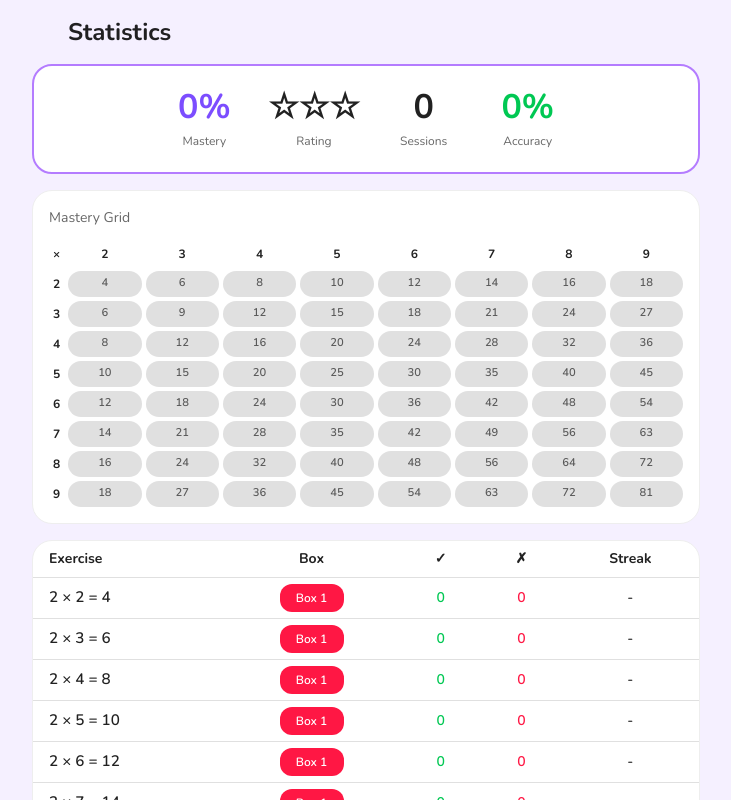
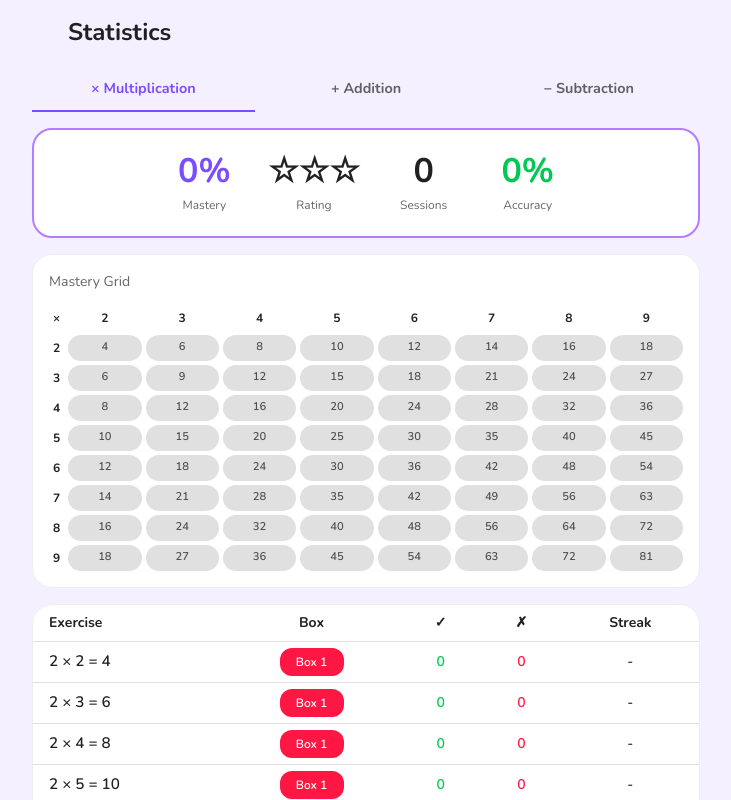
Before and after one commit to vnabatov/math-trainer, a React (Vite) app: page /#/stats in a window 1280 px wide. Shown: the top 800 px of the page, without its empty margins (274-1005 px from the left). Built offline with nearby package versions, Linux system fonts and the light colour scheme; some icons are missing.

Commit message:
feat: add addition and subtraction tabs (numbers 1-9)

```diff
--- a/src/pages/HomePage.jsx
+++ b/src/pages/HomePage.jsx
@@ -6,35 +6,49 @@ import Button from '@mui/material/Button';
 import Chip from '@mui/material/Chip';
 import Paper from '@mui/material/Paper';
 import Stack from '@mui/material/Stack';
+import Tabs from '@mui/material/Tabs';
+import Tab from '@mui/material/Tab';
 import PlayArrowRounded from '@mui/icons-material/PlayArrowRounded';
 import BarChartRounded from '@mui/icons-material/BarChartRounded';
-import { loadData, saveData, saveSelectedNumbers } from '../utils/storage';
+import { loadData, saveData, saveSelections, OPERATIONS } from '../utils/storage';
 
-const ALL_NUMBERS = [2, 3, 4, 5, 6, 7, 8, 9];
+const OP_KEYS = ['multiply', 'add', 'subtract'];
 
 export default function HomePage() {
   const navigate = useNavigate();
-  const [selected, setSelected] = useState([2, 3, 4, 5]);
+  const [operation, setOperation] = useState('multiply');
+  const [selections, setSelections] = useState({
+    multiply: [2, 3, 4, 5],
+    add: [1, 2, 3, 4, 5],
+    subtract: [1, 2, 3, 4, 5],
+  });
 
   useEffect(() => {
     const data = loadData();
-    if (data.selectedNumbers && data.selectedNumbers.length > 0) {
-      setSelected(data.selectedNumbers);
+    if (data.selections) {
+      setSelections(data.selections);
+    }
+    if (data.selectedOperation) {
+      setOperation(data.selectedOperation);
     }
   }, []);
 
+  const currentNumbers = OPERATIONS[operation].numbers;
+  const selected = selections[operation] || [];
+
   const toggleNumber = (num) => {
-    setSelected((prev) => {
-      const next = prev.includes(num)
-        ? prev.filter((n) => n !== num)
-        : [...prev, num].sort();
-      return next;
+    setSelections((prev) => {
+      const current = prev[operation] || [];
+      const next = current.includes(num)
+        ? current.filter((n) => n !== num)
+        : [...current, num].sort((a, b) => a - b);
+      return { ...prev, [operation]: next };
     });
   };
 
   const handleStart = () => {
     const data = loadData();
-    const updated = saveSelectedNumbers(data, selected);
+    const updated = saveSelections(data, operation, selected);
     saveData(updated);
     navigate('/train');
   };
@@ -69,22 +83,44 @@ export default function HomePage() {
       <Typography
         variant="h6"
         color="text.secondary"
-        sx={{ mb: 4, textAlign: 'center', fontWeight: 600 }}
+        sx={{ mb: 3, textAlign: 'center', fontWeight: 600 }}
       >
-        Learn the multiplication table!
+        Practice math skills!
       </Typography>
 
+      {/* Operation Tabs */}
       <Paper
         elevation={0}
         sx={{
-          p: 3,
           width: '100%',
-          bgcolor: 'white',
+          mb: 3,
           border: '2px solid',
           borderColor: 'primary.light',
-          mb: 4,
+          overflow: 'hidden',
         }}
       >
+        <Tabs
+          value={operation}
+          onChange={(_, val) => setOperation(val)}
+          variant="fullWidth"
+          sx={{
+            '& .MuiTab-root': {
+              fontWeight: 700,
+              fontSize: '1rem',
+              py: 1.5,
+            },
+          }}
+        >
+          {OP_KEYS.map((op) => (
+            <Tab
+              key={op}
+              value={op}
+              label={`${OPERATIONS[op].symbol} ${OPERATIONS[op].label}`}
+            />
+          ))}
+        </Tabs>
+
+        <Box sx={{ p: 3 }}>
           <Typography
             variant="h6"
             sx={{ mb: 2, textAlign: 'center', color: 'primary.main' }}
@@ -100,7 +136,7 @@ export default function HomePage() {
               justifyContent: 'center',
             }}
           >
-          {ALL_NUMBERS.map((num) => (
+            {currentNumbers.map((num) => (
               <Chip
                 key={num}
                 label={num}
@@ -108,7 +144,7 @@ export default function HomePage() {
                 color={selected.includes(num) ? 'primary' : 'default'}
                 variant={selected.includes(num) ? 'filled' : 'outlined'}
                 sx={{
-                minWidth: 64,
+                  minWidth: 56,
                   fontSize: '1.3rem',
                   fontWeight: 700,
                   transition: 'all 0.2s ease',
@@ -119,6 +155,17 @@ export default function HomePage() {
                 }}
               />
             ))}
+          </Box>
+
+          {operation === 'subtract' && (
+            <Typography
+              variant="caption"
+              color="text.secondary"
+              sx={{ display: 'block', textAlign: 'center', mt: 1.5 }}
+            >
+              Practice subtracting these numbers (e.g. select 3 → "10 − 3 = ?")
+            </Typography>
+          )}
         </Box>
       </Paper>
 
--- a/src/pages/StatsPage.jsx
+++ b/src/pages/StatsPage.jsx
@@ -12,6 +12,8 @@ import TableHead from '@mui/material/TableHead';
 import TableRow from '@mui/material/TableRow';
 import Chip from '@mui/material/Chip';
 import IconButton from '@mui/material/IconButton';
+import Tabs from '@mui/material/Tabs';
+import Tab from '@mui/material/Tab';
 import Dialog from '@mui/material/Dialog';
 import DialogTitle from '@mui/material/DialogTitle';
 import DialogContent from '@mui/material/DialogContent';
@@ -22,7 +24,10 @@ import {
   loadData,
   getExerciseKey,
   getExerciseData,
+  getAnswer,
+  getSymbol,
   resetStats,
+  OPERATIONS,
 } from '../utils/storage';
 import {
   generateExercises,
@@ -31,7 +36,116 @@ import {
   getOverallMastery,
 } from '../utils/spacedRepetition';
 
-const ALL_NUMBERS = [2, 3, 4, 5, 6, 7, 8, 9];
+const MUL_NUMBERS = [2, 3, 4, 5, 6, 7, 8, 9];
+const ADD_SUB_NUMBERS = [1, 2, 3, 4, 5, 6, 7, 8, 9];
+const OP_KEYS = ['multiply', 'add', 'subtract'];
+
+function getMasteryColor(data, a, b, op) {
+  const exData = getExerciseData(data, a, b, op);
+  const mastery = getMasteryLevel(exData);
+  if (mastery >= 80) return '#00c853';
+  if (mastery >= 60) return '#69f0ae';
+  if (mastery >= 40) return '#fff176';
+  if (mastery >= 20) return '#ffab91';
+  if (exData.lastSeen) return '#ef9a9a';
+  return '#e0e0e0';
+}
+
+function GridCell({ bg, value }) {
+  return (
+    <Box
+      sx={{
+        textAlign: 'center',
+        p: 0.5,
+        borderRadius: 1,
+        bgcolor: bg,
+        color: 'rgba(0,0,0,0.65)',
+        fontWeight: 600,
+        fontSize: '0.7rem',
+      }}
+    >
+      {value}
+    </Box>
+  );
+}
+
+function MasteryGridMultiply({ data, numbers }) {
+  return (
+    <Box
+      sx={{
+        display: 'grid',
+        gridTemplateColumns: `auto repeat(${numbers.length}, 1fr)`,
+        gap: 0.5,
+        fontSize: '0.75rem',
+      }}
+    >
+      <Box sx={{ fontWeight: 700, textAlign: 'center', p: 0.5 }}>×</Box>
+      {numbers.map((n) => (
+        <Box key={n} sx={{ fontWeight: 700, textAlign: 'center', p: 0.5 }}>{n}</Box>
+      ))}
+      {numbers.map((row) => (
+        <React.Fragment key={row}>
+          <Box sx={{ fontWeight: 700, textAlign: 'center', p: 0.5 }}>{row}</Box>
+          {numbers.map((col) => (
+            <GridCell
+              key={col}
+              bg={getMasteryColor(data, row, col, 'multiply')}
+              value={row * col}
+            />
+          ))}
+        </React.Fragment>
+      ))}
+    </Box>
+  );
+}
+
+function MasteryGridAddSub({ data, numbers, op }) {
+  const symbol = op === 'add' ? '+' : '−';
+  // For addition: rows = first number (a), cols = second number (b), answer = a+b
+  // For subtraction: rows = selected number (subtrahend), cols = b (1-9),
+  //   exercise stored as { a: s+b, b: s } → displayed as (s+b) − s = b
+  //   So grid: row = s (subtrahend), col = b (answer), cell shows s+b
+  return (
+    <Box
+      sx={{
+        display: 'grid',
+        gridTemplateColumns: `auto repeat(${numbers.length}, 1fr)`,
+        gap: 0.5,
+        fontSize: '0.75rem',
+      }}
+    >
+      <Box sx={{ fontWeight: 700, textAlign: 'center', p: 0.5 }}>{symbol}</Box>
+      {numbers.map((n) => (
+        <Box key={n} sx={{ fontWeight: 700, textAlign: 'center', p: 0.5 }}>{n}</Box>
+      ))}
+      {numbers.map((row) => (
+        <React.Fragment key={row}>
+          <Box sx={{ fontWeight: 700, textAlign: 'center', p: 0.5 }}>{row}</Box>
+          {numbers.map((col) => {
+            if (op === 'add') {
+              return (
+                <GridCell
+                  key={col}
+                  bg={getMasteryColor(data, row, col, 'add')}
+                  value={row + col}
+                />
+              );
+            }
+            // subtract: exercise is { a: row+col, b: row } → (row+col) − row = col
+            const displayA = row + col;
+            return (
+              <GridCell
+                key={col}
+                bg={getMasteryColor(data, displayA, row, 'subtract')}
+                value={displayA}
+              />
+            );
+          })}
+        </React.Fragment>
+      ))}
+    </Box>
+  );
+}
 
 function BoxBadge({ box }) {
   const colors = {
@@ -55,26 +169,27 @@ export default function StatsPage() {
   const navigate = useNavigate();
   const [data, setData] = useState(loadData);
   const [confirmReset, setConfirmReset] = useState(false);
+  const [operation, setOperation] = useState('multiply');
 
-  const allExercises = generateExercises(ALL_NUMBERS);
+  const allNumbers = operation === 'multiply' ? MUL_NUMBERS : ADD_SUB_NUMBERS;
+  const allExercises = generateExercises(allNumbers, operation);
   const overallMastery = getOverallMastery(allExercises, data);
   const overallStars = getStarRating(overallMastery);
+  const symbol = getSymbol(operation);
 
-  // Build table: rows are multiplier (2-9), for each show unique exercises
+  // Build exercise list
   const seen = new Set();
   const exerciseList = [];
-  for (const num of ALL_NUMBERS) {
-    for (let b = 2; b <= 9; b++) {
-      const key = getExerciseKey(num, b);
-      if (!seen.has(key)) {
-        seen.add(key);
-        const exData = getExerciseData(data, num, b);
-        exerciseList.push({ key, a: Math.min(num, b), b: Math.max(num, b), ...exData });
-      }
+  for (const ex of allExercises) {
+    const key = getExerciseKey(ex.a, ex.b, ex.op);
+    if (!seen.has(key)) {
+      seen.add(key);
+      const exData = getExerciseData(data, ex.a, ex.b, ex.op);
+      const answer = getAnswer(ex);
+      exerciseList.push({ key, ...ex, ...exData, answer });
     }
   }
 
-  // Sort by box (weakest first) then by key
   exerciseList.sort((a, b) => {
     if (a.box !== b.box) return a.box - b.box;
     return a.key.localeCompare(b.key);
@@ -130,6 +245,25 @@ export default function StatsPage() {
         </IconButton>
       </Box>
 
+      {/* Operation Tabs */}
+      <Tabs
+        value={operation}
+        onChange={(_, val) => setOperation(val)}
+        variant="fullWidth"
+        sx={{
+          mb: 2,
+          '& .MuiTab-root': { fontWeight: 700, fontSize: '0.9rem' },
+        }}
+      >
+        {OP_KEYS.map((op) => (
+          <Tab
+            key={op}
+            value={op}
+            label={`${OPERATIONS[op].symbol} ${OPERATIONS[op].label}`}
+          />
+        ))}
+      </Tabs>
+
       {/* Summary */}
       <Paper
         elevation={0}
@@ -181,7 +315,7 @@ export default function StatsPage() {
         </Box>
       </Paper>
 
-      {/* Multiplication Grid - visual overview */}
+      {/* Mastery Grid */}
       <Paper
         elevation={0}
         sx={{ p: 2, mb: 2, border: '1px solid', borderColor: 'grey.200' }}
@@ -189,67 +323,13 @@ export default function StatsPage() {
         <Typography variant="subtitle2" color="text.secondary" sx={{ mb: 1.5 }}>
           Mastery Grid
         </Typography>
-        <Box
-          sx={{
-            display: 'grid',
-            gridTemplateColumns: 'auto repeat(8, 1fr)',
-            gap: 0.5,
-            fontSize: '0.75rem',
-          }}
-        >
-          {/* Header */}
-          <Box sx={{ fontWeight: 700, textAlign: 'center', p: 0.5 }}>×</Box>
-          {ALL_NUMBERS.map((n) => (
-            <Box
-              key={n}
-              sx={{ fontWeight: 700, textAlign: 'center', p: 0.5 }}
-            >
-              {n}
-            </Box>
-          ))}
-
-          {/* Rows */}
-          {ALL_NUMBERS.map((row) => (
-            <React.Fragment key={row}>
-              <Box sx={{ fontWeight: 700, textAlign: 'center', p: 0.5 }}>
-                {row}
-              </Box>
-              {ALL_NUMBERS.map((col) => {
-                const exData = getExerciseData(data, row, col);
-                const mastery = getMasteryLevel(exData);
-                const bg =
-                  mastery >= 80
-                    ? '#00c853'
-                    : mastery >= 60
-                    ? '#69f0ae'
-                    : mastery >= 40
-                    ? '#fff176'
-                    : mastery >= 20
-                    ? '#ffab91'
-                    : exData.lastSeen
-                    ? '#ef9a9a'
-                    : '#e0e0e0';
-                return (
-                  <Box
-                    key={col}
-                    sx={{
-                      textAlign: 'center',
-                      p: 0.5,
-                      borderRadius: 1,
-                      bgcolor: bg,
-                      color:
-                        mastery >= 60 ? 'rgba(0,0,0,0.7)' : 'rgba(0,0,0,0.6)',
-                      fontWeight: 600,
-                      fontSize: '0.7rem',
-                    }}
-                  >
-                    {row * col}
-                  </Box>
-                );
-              })}
-            </React.Fragment>
-          ))}
-        </Box>
+        {operation === 'multiply' ? (
+          <MasteryGridMultiply data={data} numbers={MUL_NUMBERS} />
+        ) : operation === 'add' ? (
+          <MasteryGridAddSub data={data} numbers={ADD_SUB_NUMBERS} op="add" />
+        ) : (
+          <MasteryGridAddSub data={data} numbers={ADD_SUB_NUMBERS} op="subtract" />
+        )}
       </Paper>
 
       {/* Exercise table */}
@@ -268,7 +348,7 @@ export default function StatsPage() {
             {exerciseList.map((ex) => (
               <TableRow key={ex.key}>
                 <TableCell sx={{ fontWeight: 600, fontSize: '0.95rem' }}>
-                  {ex.a} × {ex.b} = {ex.a * ex.b}
+                  {ex.a} {symbol} {ex.b} = {ex.answer}
                 </TableCell>
                 <TableCell align="center">
                   <BoxBadge box={ex.box} />
--- a/src/pages/TrainingPage.jsx
+++ b/src/pages/TrainingPage.jsx
@@ -16,6 +16,8 @@ import {
   updateExercise,
   addSession,
   getExerciseKey,
+  getAnswer,
+  getSymbol,
 } from '../utils/storage';
 import {
   generateExercises,
@@ -38,11 +40,13 @@ export default function TrainingPage() {
   const [lastExercise, setLastExercise] = useState(null);
   const feedbackTimeout = useRef(null);
 
-  // Initialize exercises from selected numbers
+  // Initialize exercises from selected numbers and operation
   useEffect(() => {
     const loadedData = loadData();
     setData(loadedData);
-    const exs = generateExercises(loadedData.selectedNumbers);
+    const op = loadedData.selectedOperation || 'multiply';
+    const nums = loadedData.selections?.[op] || loadedData.selectedNumbers || [2, 3, 4, 5];
+    const exs = generateExercises(nums, op);
     setExercises(exs);
     const first = selectNextExercise(exs, loadedData, null);
     setCurrent(first);
@@ -58,7 +62,8 @@ export default function TrainingPage() {
           correct: sessionCorrect,
           wrong: sessionWrong,
           total: TOTAL_QUESTIONS,
-          numbers: updatedData.selectedNumbers,
+          numbers: updatedData.selections?.[updatedData.selectedOperation] || updatedData.selectedNumbers,
+          operation: updatedData.selectedOperation || 'multiply',
         };
         const finalData = addSession(updatedData, session);
         saveData(finalData);
@@ -80,7 +85,7 @@ export default function TrainingPage() {
     if (!current || input === '' || feedback) return;
 
     const answer = parseInt(input, 10);
-    const correctAnswer = current.a * current.b;
+    const correctAnswer = getAnswer(current);
     const isCorrect = answer === correctAnswer;
 
     setFeedback(isCorrect ? 'correct' : 'wrong');
@@ -91,7 +96,7 @@ export default function TrainingPage() {
       setSessionWrong((w) => w + 1);
     }
 
-    const updatedData = updateExercise(data, current.a, current.b, isCorrect);
+    const updatedData = updateExercise(data, current.a, current.b, isCorrect, current.op);
     saveData(updatedData);
     setData(updatedData);
 
@@ -230,7 +235,8 @@ export default function TrainingPage() {
 
   if (!current) return null;
 
-  const correctAnswer = current.a * current.b;
+  const correctAnswer = getAnswer(current);
+  const symbol = getSymbol(current.op);
   const progress = ((questionNum - 1) / TOTAL_QUESTIONS) * 100;
 
   return (
@@ -314,7 +320,7 @@ export default function TrainingPage() {
             letterSpacing: 4,
           }}
         >
-          {current.a} × {current.b} =
+          {current.a} {symbol} {current.b} =
         </Typography>
 
         <Box
--- a/src/utils/spacedRepetition.js
+++ b/src/utils/spacedRepetition.js
@@ -1,17 +1,37 @@
 import { getExerciseKey, getExerciseData } from './storage';
 
 /**
- * Generate all exercise pairs from selected numbers.
- * E.g., for [2, 3]: 2×2, 2×3, 3×2, 3×3
- * We store as min×max but present in both orders for variety.
+ * Generate all exercise pairs from selected numbers for a given operation.
+ *
+ * - multiply: a × b, a ∈ selected (2-9), b ∈ 2-9
+ * - add:      a + b, a ∈ selected (1-9), b ∈ 1-9
+ * - subtract: (s+b) − s = b, for s ∈ selected (1-9), b ∈ 1-9
+ *             stored as { a: s+b, b: s, op: 'subtract' }
  */
-export function generateExercises(selectedNumbers) {
+export function generateExercises(selectedNumbers, operation = 'multiply') {
   const exercises = [];
-  for (const a of selectedNumbers) {
-    for (let b = 2; b <= 9; b++) {
-      exercises.push({ a, b });
+
+  if (operation === 'multiply') {
+    for (const a of selectedNumbers) {
+      for (let b = 2; b <= 9; b++) {
+        exercises.push({ a, b, op: 'multiply' });
+      }
+    }
+  } else if (operation === 'add') {
+    for (const a of selectedNumbers) {
+      for (let b = 1; b <= 9; b++) {
+        exercises.push({ a, b, op: 'add' });
+      }
+    }
+  } else if (operation === 'subtract') {
+    // For each selected number s, practice subtracting s from (s+1) to (s+9)
+    for (const s of selectedNumbers) {
+      for (let b = 1; b <= 9; b++) {
+        exercises.push({ a: s + b, b: s, op: 'subtract' });
+      }
     }
   }
+
   return exercises;
 }
 
@@ -58,14 +78,14 @@ export function selectNextExercise(exercises, data, lastExercise = null) {
 
   // Avoid immediate repetition
   if (lastExercise && exercises.length > 1) {
-    const lastKey = getExerciseKey(lastExercise.a, lastExercise.b);
+    const lastKey = getExerciseKey(lastExercise.a, lastExercise.b, lastExercise.op);
     candidates = exercises.filter(
-      (e) => getExerciseKey(e.a, e.b) !== lastKey
+      (e) => getExerciseKey(e.a, e.b, e.op) !== lastKey
     );
   }
 
   const weighted = candidates.map((ex) => {
-    const exData = getExerciseData(data, ex.a, ex.b);
+    const exData = getExerciseData(data, ex.a, ex.b, ex.op);
     return { exercise: ex, weight: getWeight(exData) };
   });
 
@@ -101,7 +121,7 @@ export function getOverallMastery(exercises, data) {
   const seen = new Set();
   const unique = [];
   for (const ex of exercises) {
-    const key = getExerciseKey(ex.a, ex.b);
+    const key = getExerciseKey(ex.a, ex.b, ex.op);
     if (!seen.has(key)) {
       seen.add(key);
       unique.push(ex);
@@ -109,7 +129,7 @@ export function getOverallMastery(exercises, data) {
   }
 
   const total = unique.reduce((sum, ex) => {
-    const exData = getExerciseData(data, ex.a, ex.b);
+    const exData = getExerciseData(data, ex.a, ex.b, ex.op);
     return sum + getMasteryLevel(exData);
   }, 0);
 
--- a/src/utils/storage.js
+++ b/src/utils/storage.js
@@ -1,9 +1,22 @@
 const STORAGE_KEY = 'math-trainer-data';
 
 const defaultData = {
+  selectedOperation: 'multiply',
+  selections: {
+    multiply: [2, 3, 4, 5],
+    add: [1, 2, 3, 4, 5],
+    subtract: [1, 2, 3, 4, 5],
+  },
+  // Keep legacy field for backward compat
   selectedNumbers: [2, 3, 4, 5],
   exercises: {},
   sessions: [],
+};
+
+export const OPERATIONS = {
+  multiply: { label: 'Multiplication', symbol: '×', numbers: [2, 3, 4, 5, 6, 7, 8, 9] },
+  add: { label: 'Addition', symbol: '+', numbers: [1, 2, 3, 4, 5, 6, 7, 8, 9] },
+  subtract: { label: 'Subtraction', symbol: '−', numbers: [1, 2, 3, 4, 5, 6, 7, 8, 9] },
 };
 
 export function loadData() {
@@ -11,12 +24,24 @@ export function loadData() {
     const raw = localStorage.getItem(STORAGE_KEY);
     if (raw) {
       const parsed = JSON.parse(raw);
-      return { ...defaultData, ...parsed };
+      const merged = { ...defaultData, ...parsed };
+      // Migrate old format: if no selections object, create from selectedNumbers
+      if (!parsed.selections) {
+        merged.selections = {
+          multiply: parsed.selectedNumbers || defaultData.selections.multiply,
+          add: defaultData.selections.add,
+          subtract: defaultData.selections.subtract,
+        };
+      }
+      if (!parsed.selectedOperation) {
+        merged.selectedOperation = 'multiply';
+      }
+      return merged;
     }
   } catch (e) {
     console.error('Failed to load data from localStorage:', e);
   }
-  return { ...defaultData };
+  return { ...defaultData, selections: { ...defaultData.selections } };
 }
 
 export function saveData(data) {
@@ -27,19 +52,27 @@ export function saveData(data) {
   }
 }
 
-export function getExerciseKey(a, b) {
-  return `${Math.min(a, b)}x${Math.max(a, b)}`;
+export function getExerciseKey(a, b, op = 'multiply') {
+  if (op === 'multiply') {
+    return `mul:${Math.min(a, b)}x${Math.max(a, b)}`;
+  }
+  if (op === 'add') {
+    return `add:${Math.min(a, b)}+${Math.max(a, b)}`;
+  }
+  // subtract: NOT symmetric
+  return `sub:${a}-${b}`;
 }
 
-export function getExerciseData(data, a, b) {
-  const key = getExerciseKey(a, b);
-  return data.exercises[key] || createExercise(a, b);
+export function getExerciseData(data, a, b, op = 'multiply') {
+  const key = getExerciseKey(a, b, op);
+  return data.exercises[key] || createExercise(a, b, op);
 }
 
-export function createExercise(a, b) {
+export function createExercise(a, b, op = 'multiply') {
   return {
-    a: Math.min(a, b),
-    b: Math.max(a, b),
+    a,
+    b,
+    op,
     box: 1,
     correctCount: 0,
     wrongCount: 0,
@@ -48,9 +81,20 @@ export function createExercise(a, b) {
   };
 }
 
-export function updateExercise(data, a, b, correct) {
-  const key = getExerciseKey(a, b);
-  const existing = data.exercises[key] || createExercise(a, b);
+export function getAnswer(exercise) {
+  const { a, b, op } = exercise;
+  if (op === 'add') return a + b;
+  if (op === 'subtract') return a - b;
+  return a * b; // multiply
+}
+
+export function getSymbol(op) {
+  return OPERATIONS[op]?.symbol || '×';
+}
+
+export function updateExercise(data, a, b, correct, op = 'multiply') {
+  const key = getExerciseKey(a, b, op);
+  const existing = data.exercises[key] || createExercise(a, b, op);
 
   const updated = { ...existing, lastSeen: Date.now() };
 
@@ -80,10 +124,16 @@ export function addSession(data, session) {
   };
 }
 
-export function saveSelectedNumbers(data, numbers) {
+export function saveSelections(data, operation, numbers) {
   return {
     ...data,
-    selectedNumbers: numbers,
+    selectedOperation: operation,
+    selections: {
+      ...data.selections,
+      [operation]: numbers,
+    },
+    // Keep legacy field in sync
+    selectedNumbers: operation === 'multiply' ? numbers : data.selectedNumbers,
   };
 }
 
```
Also changed, not shown: 4 other files (tests, documents, lock files or other folders). Lines whose indentation alone changed are shown as unchanged.
